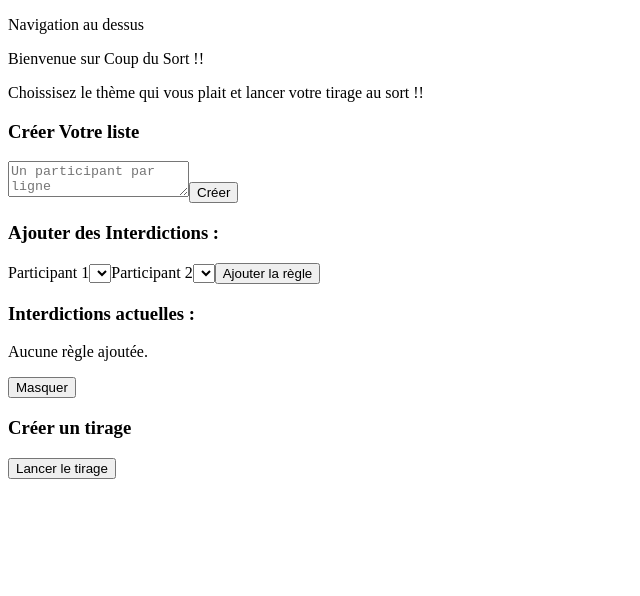
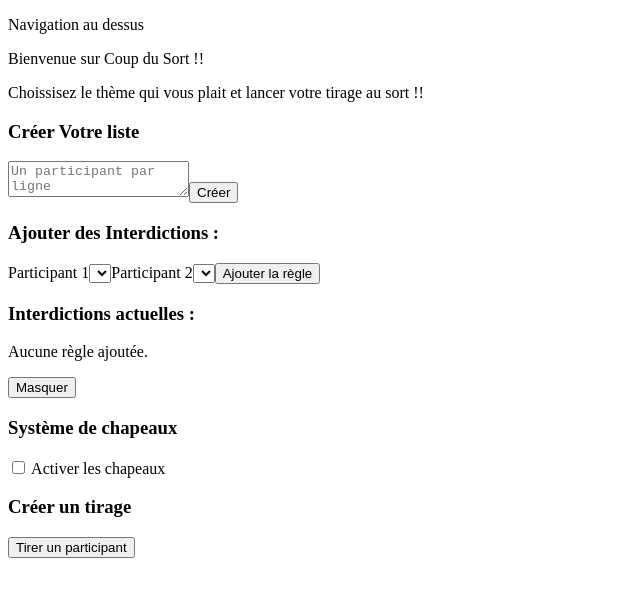
Before and after one commit to QuentinC26/CoupDuSort, an Angular app in the folder front-end/: page / in a window 1280 px wide. Shown: the top 596 px of the page, without its empty margins (0-640 px from the left). Built offline with nearby package versions, Linux system fonts and the light colour scheme.

Commit message:
i add the hat part

```diff
--- a/front-end/src/app/app.html
+++ b/front-end/src/app/app.html
@@ -54,11 +54,55 @@
     {{ afficherRegles ? 'Masquer' : 'Détails' }}
   </button>
 
+  <h3>Système de chapeaux</h3>
+
+  <label>
+    <input
+      type="checkbox"
+      [(ngModel)]="useHatSystem">
+    Activer les chapeaux
+  </label>
+
+    <div *ngIf="useHatSystem">
+
+    <label>
+      Nombre de chapeaux :
+    </label>
+
+    <input
+      type="number"
+      [(ngModel)]="numberOfHats"
+      min="1">
+
+    </div>
+
+    <div *ngIf="useHatSystem">
+
+  <h3>Choix des chapeaux</h3>
+
+  <div *ngFor="let participant of participants">
+
+  <label>
+    {{participant.name}}
+  </label>
+
+  <select [(ngModel)]="participant.hatId">
+
+    <option
+      *ngFor="let hat of [].constructor(numberOfHats); let i=index"
+      [value]="i+1">
+
+      Chapeau {{i+1}}
+
+    </option>
+    </select>
+    </div>
+    </div>
 
     <h3>Créer un tirage</h3>
 
     <button (click)="faireTirage()">
-      Lancer le tirage
+      Tirer un participant
     </button>
 
     <div *ngIf="resultat">
```
